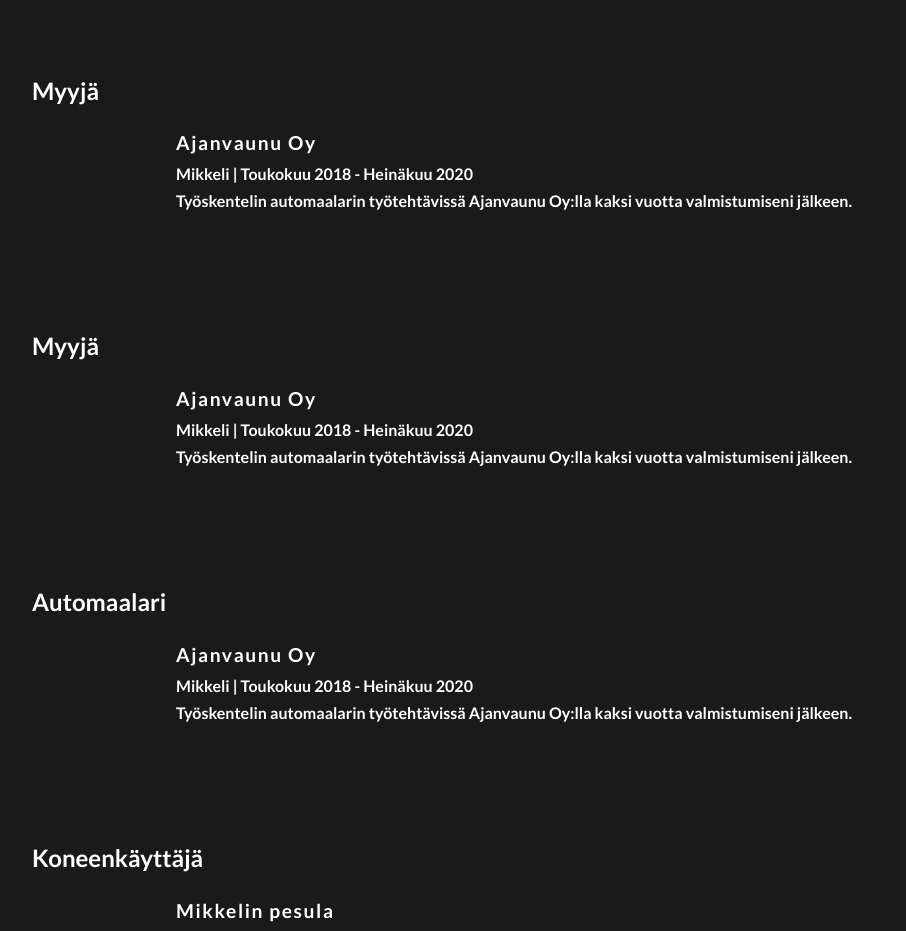
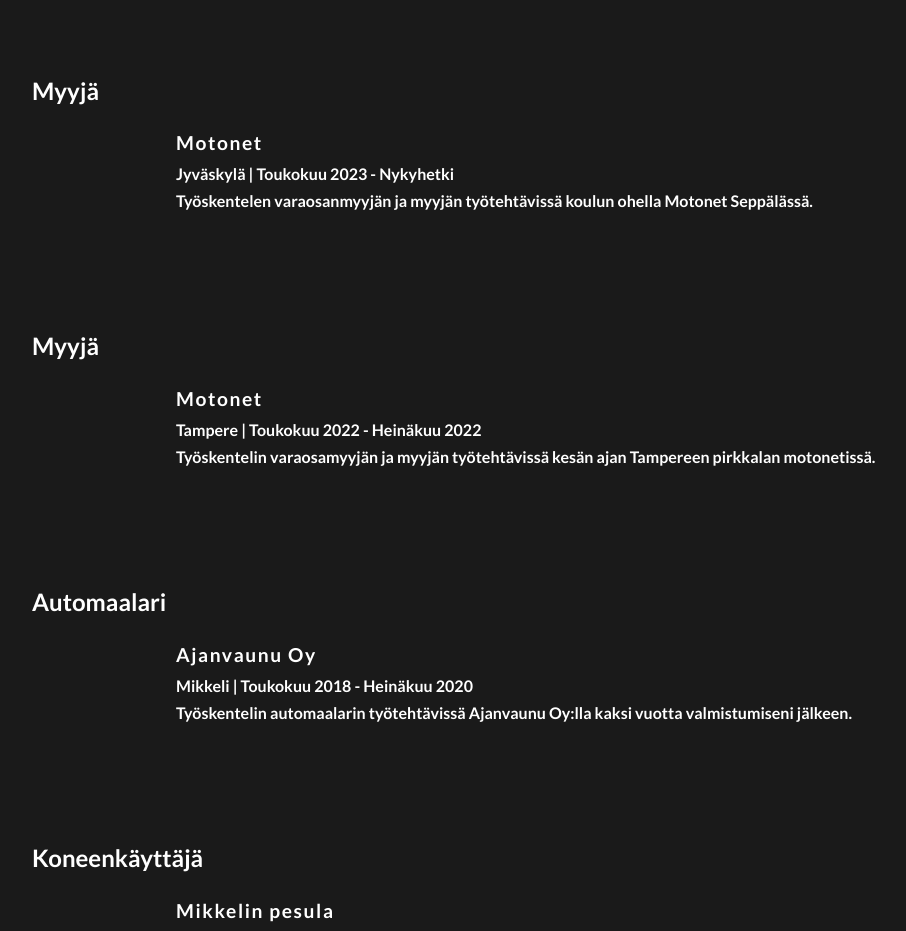
Before and after one commit to Juusolaurikainen/Juusolaurikainen.github.io, a plain HTML site: page index.html in a window 1280 px wide. Shown: the part 2160-3091 px from the top of the page, without its empty margins (224-1130 px from the left). Drawn offline with nearby package versions, Linux system fonts and the light colour scheme.

Commit message:
Update index.html

```diff
--- a/index.html
+++ b/index.html
@@ -114,15 +114,15 @@
                  <article class="article-jobs">
                     <h4 class="article-heading-jobs">Myyjä</h4>
                         <div class="article-text-jobs">
-                            <a class="link" href="http://www.ajanvaunu.fi/ ">Ajanvaunu Oy</a> <p> Mikkeli | Toukokuu 2018 - Heinäkuu 2020</p>
-                            <p>Työskentelin automaalarin työtehtävissä Ajanvaunu Oy:lla kaksi vuotta valmistumiseni jälkeen.</p>
+                            <a class="link" href="https://www.motonet.fi/ ">Motonet</a> <p> Jyväskylä | Toukokuu 2023 - Nykyhetki</p>
+                            <p>Työskentelen varaosanmyyjän ja myyjän työtehtävissä koulun ohella Motonet Seppälässä.</p>
                         </div>
                 </article>
                  <article class="article-jobs">
                     <h4 class="article-heading-jobs">Myyjä</h4>
                         <div class="article-text-jobs">
-                            <a class="link" href="http://www.ajanvaunu.fi/ ">Ajanvaunu Oy</a> <p> Mikkeli | Toukokuu 2018 - Heinäkuu 2020</p>
-                            <p>Työskentelin automaalarin työtehtävissä Ajanvaunu Oy:lla kaksi vuotta valmistumiseni jälkeen.</p>
+                            <a class="link" href="https://www.motonet.fi/ ">Motonet</a> <p> Tampere | Toukokuu 2022 - Heinäkuu 2022</p>
+                            <p>Työskentelin varaosamyyjän ja myyjän työtehtävissä kesän ajan Tampereen pirkkalan motonetissä.</p>
                         </div>
                 </article>
                 <article class="article-jobs">
```
